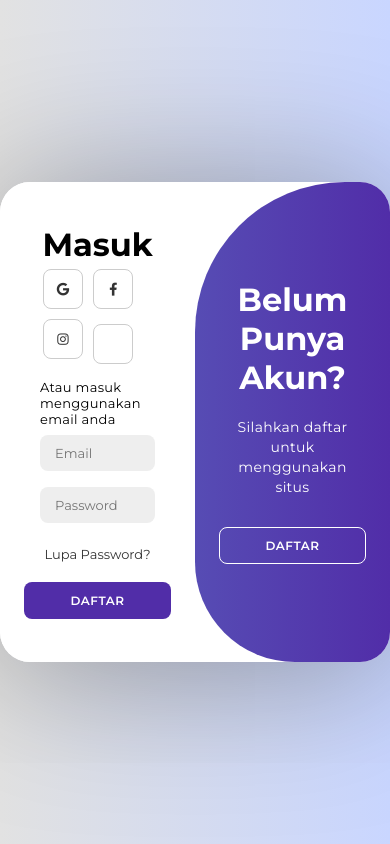
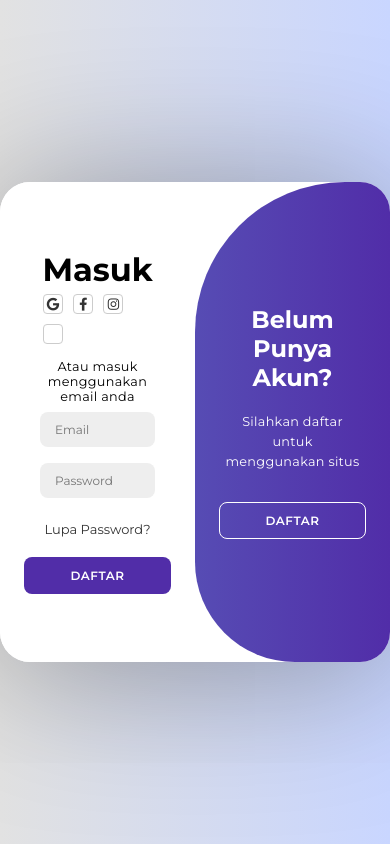
Before and after one commit to BAMBANG-22/login, a plain HTML site: page index.html in a window 390 px wide. Drawn offline with Linux system fonts and the light colour scheme.

Commit message:
Add files via upload

```diff
--- a/style.css
+++ b/style.css
@@ -198,3 +198,42 @@ body {
         min-height: 480px;
     }
 }
+
+@media (max-width:600px) {
+    .social-icons a {
+        border: 1px solid #ccc;
+        border-radius: 20%;
+        display: inline-flex;
+        justify-content: center;
+        align-items: center;
+        margin: 5px 3px;
+        width: 20px;
+        height: 20px;
+    }
+    .container span {
+        font-size: 0.8rem;
+        margin-top: 10px;
+        letter-spacing: px;
+        text-align: center;
+        width: 100%;
+    }
+    .container input {
+        background-color: #eee;
+        border: none;
+        margin: 8px 0;
+        padding: 10px 15px;
+        font-size: 12px;
+        border-radius: 8px;
+        width: 100%;
+        outline: none;
+    }
+    .toggle-panel h1 {
+        font-size: 1.5rem;
+    }
+    .toggle-panel p {
+        font-size: 0.8rem
+    }
+    .form-container.sign-up h1 {
+        font-size:1.2rem ;
+    }
+}
```
